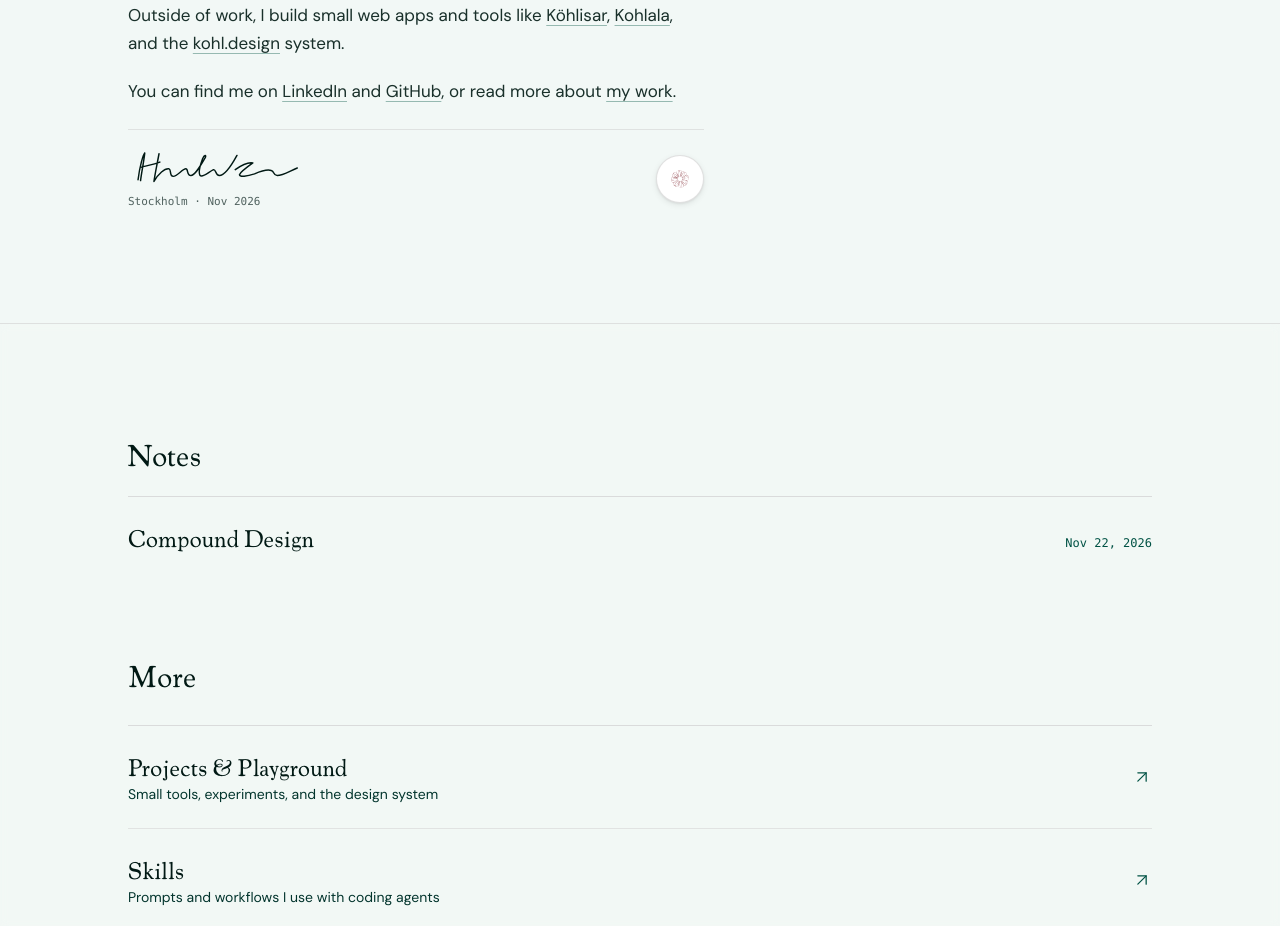
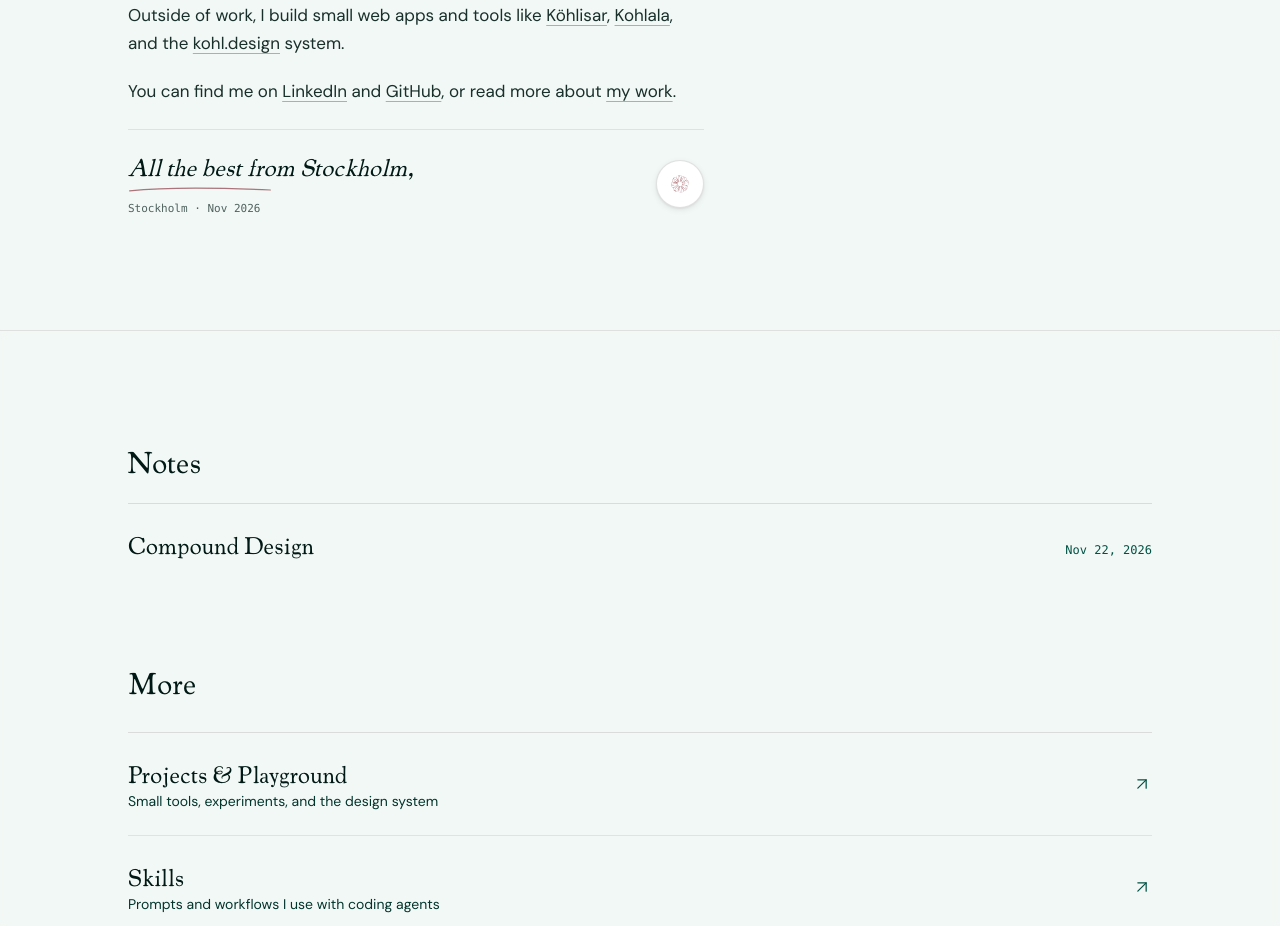
Before and after one commit to bergets/kohl-design, a Next.js app: page / in a window 1280 px wide. Shown: the part 1240-2166 px from the top of the page. Built offline with nearby package versions, Linux system fonts and the light colour scheme.

Commit message:
feat(home): cycle cute sign-off phrases when clicking the tactile flower button

```diff
--- a/components/HomePersonalTouches.tsx
+++ b/components/HomePersonalTouches.tsx
@@ -6,38 +6,62 @@ import { BrandFlower } from "@/components/BrandFlower";
 import { Button } from "@/components/ui/button";
 
 /* ============================================================================
-   1 & 4. ANIMATED SIGNATURE + TACTILE BRANDFLOWER STAMP
+   1 & 4. ANIMATED SIGN-OFF PHRASES + TACTILE BRANDFLOWER STAMP
    ============================================================================ */
+
+const SIGN_OFF_PHRASES = [
+  "All the best from Stockholm,",
+  "Warmly, Henrik",
+  "Make something nice today,",
+  "Stay curious,",
+  "Until next time,",
+  "Fika soon?",
+] as const;
 
 export function SignatureStamp() {
   const [stampCount, setStampCount] = React.useState(0);
+  const currentPhrase = SIGN_OFF_PHRASES[stampCount % SIGN_OFF_PHRASES.length];
 
   const handleStamp = () => {
     setStampCount((c) => c + 1);
   };
 
   return (
-    <div className="pt-4 flex items-center justify-between gap-4 border-t border-border/60">
-      <div className="flex flex-col gap-1">
+    <div className="pt-5 flex items-center justify-between gap-4 border-t border-border/60">
+      <div className="min-w-0 flex flex-col gap-1.5">
+        <div className="relative inline-block w-fit max-w-full">
+          <AnimatePresence mode="wait">
+            <motion.p
+              key={stampCount}
+              initial={{ clipPath: "inset(0 100% 0 0)", opacity: 0.35 }}
+              animate={{ clipPath: "inset(0 0% 0 0)", opacity: 1 }}
+              exit={{ opacity: 0, transition: { duration: 0.12 } }}
+              transition={{ duration: 0.8, ease: [0.22, 1, 0.36, 1] }}
+              className="font-cooper italic text-xl sm:text-2xl text-pine-900 dark:text-white leading-snug"
+            >
+              {currentPhrase}
+            </motion.p>
+          </AnimatePresence>
+
           <svg
-          key={stampCount}
-          viewBox="0 0 210 52"
+            key={`flourish-${stampCount}`}
+            viewBox="0 0 180 10"
             fill="none"
-          aria-label="Henrik Kohl signature"
-          className="w-40 sm:w-44 h-11 text-pine-900 dark:text-white overflow-visible"
+            aria-hidden="true"
+            className="w-32 sm:w-36 h-2.5 mt-0.5 text-accent/75 overflow-visible"
           >
-          {/* Calligraphic H + flowing Henrik Kohl stroke */}
             <motion.path
-            d="M12 40 C14 24, 18 10, 20 8 C19 18, 16 32, 15 41 M16 25 C24 23, 33 21, 38 19 M37 9 C35 20, 32 34, 31 42 C36 33, 44 26, 49 27 C52 28, 49 36, 54 36 C59 36, 65 27, 69 27 C72 27, 70 35, 75 35 C80 35, 86 24, 92 14 C94 10, 91 10, 89 15 C86 23, 84 32, 86 35 C89 38, 96 31, 102 28 C105 27, 104 35, 109 35 C115 35, 124 22, 130 11 M128 28 C135 23, 144 19, 149 20 C142 25, 134 31, 133 34 C133 37, 142 36, 151 33 C158 30, 165 27, 171 29 C175 30, 173 35, 178 35 C185 35, 194 29, 202 26"
+              d="M2 6 C42 2, 110 2, 178 5"
               stroke="currentColor"
-            strokeWidth="1.75"
+              strokeWidth="1.5"
               strokeLinecap="round"
-            strokeLinejoin="round"
-            initial={{ pathLength: 0, opacity: 0.2 }}
+              initial={{ pathLength: 0, opacity: 0 }}
               animate={{ pathLength: 1, opacity: 1 }}
-            transition={{ duration: 1.35, ease: [0.22, 1, 0.36, 1] }}
+              transition={{ duration: 0.7, delay: 0.2, ease: [0.22, 1, 0.36, 1] }}
             />
           </svg>
+        </div>
+
         <span className="font-mono text-[11px] text-muted-foreground">
           Stockholm · Nov 2026
         </span>
@@ -49,8 +73,8 @@ export function SignatureStamp() {
         shape="pill"
         size="icon-xl"
         onClick={handleStamp}
-        aria-label="Stamp Henrik's mark"
-        title="Press to stamp"
+        aria-label="Cycle sign-off phrase"
+        title="Click for another sign-off"
         className="relative"
       >
         <AnimatePresence>
```
Lines whose indentation alone changed are shown as unchanged.
